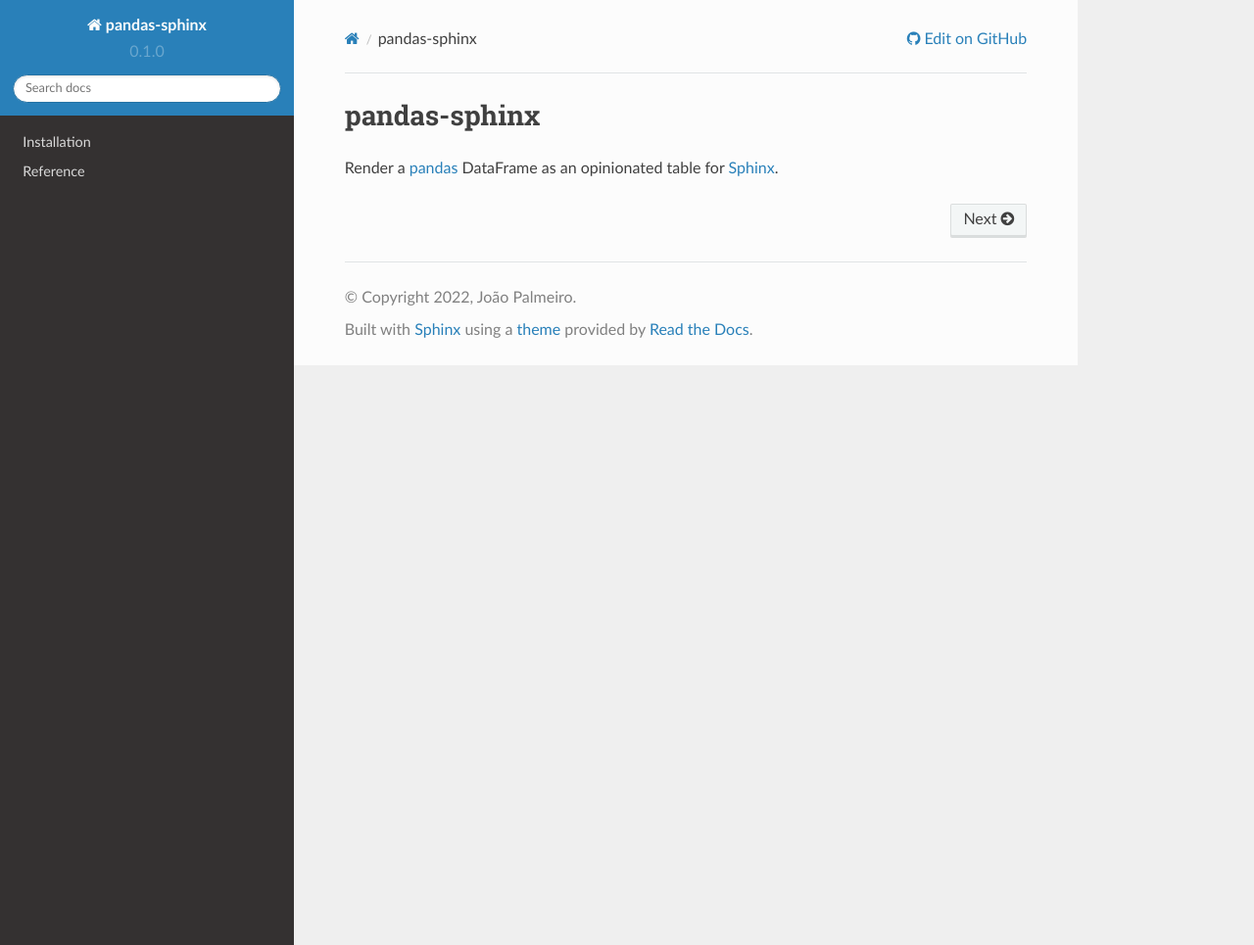
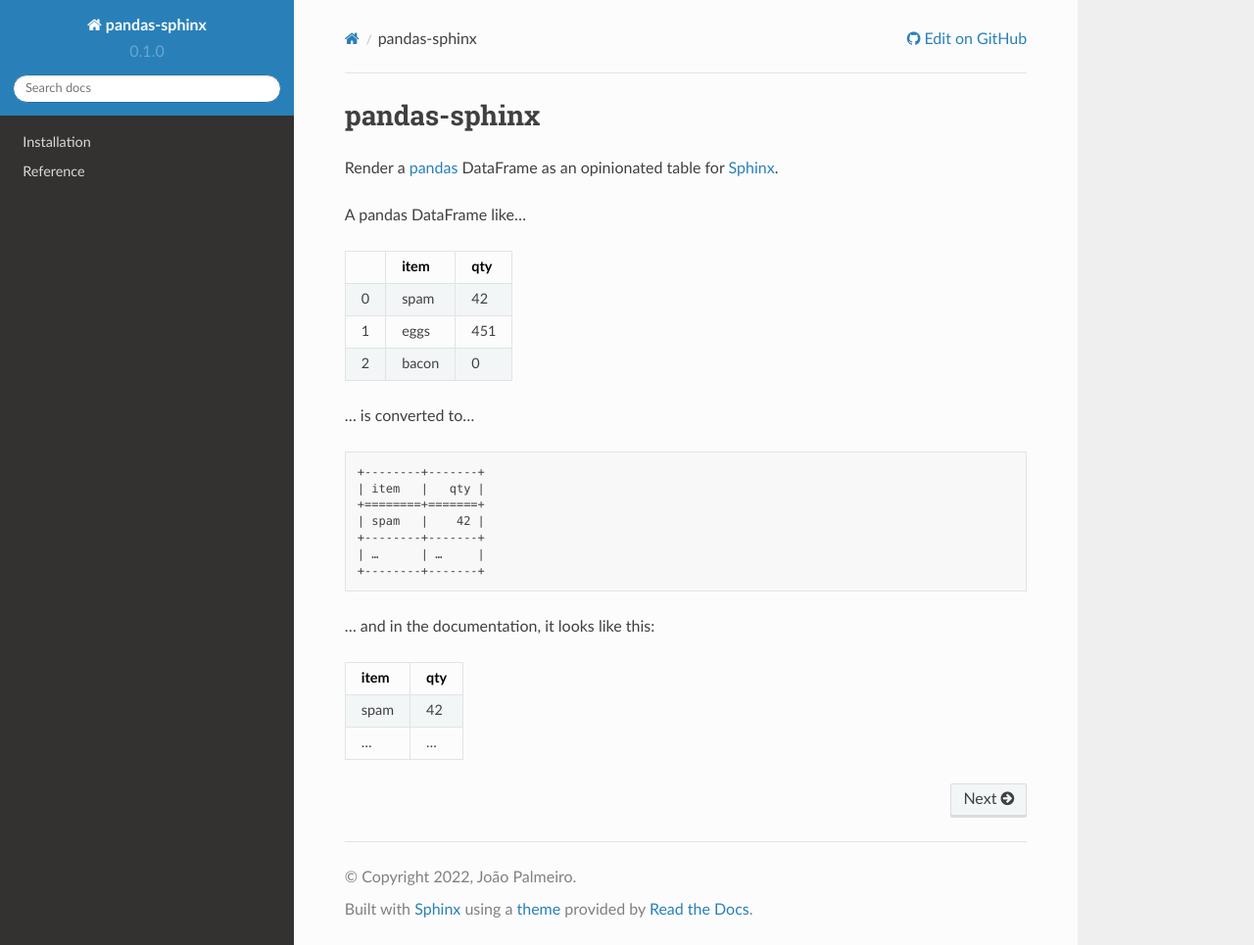
Before and after one commit to joaopalmeiro/pandas-sphinx, a Sphinx documentation site: the page built from docs/index.rst, in a window 1280 px wide and 965 px high. Shown: the whole window at 98% size. Built offline with Sphinx 7.4.7 and the Read the Docs theme 2.0.0, drawn with Linux system fonts in a browser that asks for light colours.

Commit message:
Closes #4

```diff
--- a/dev.py
+++ b/dev.py
@@ -14,6 +14,8 @@
     df = pd.DataFrame(
         [["spam", 42], ["eggs", 451], ["bacon", 0]], columns=["item", "qty"]
     )
+
+    print(df.to_markdown(tablefmt="grid"))
 
     formatted_df = to_sphinx(df)
 
--- a/docs/index.rst
+++ b/docs/index.rst
@@ -5,6 +5,40 @@
 Render a `pandas <https://pandas.pydata.org/>`_ DataFrame as an
 opinionated table for `Sphinx <https://www.sphinx-doc.org/>`_.
 
+A pandas DataFrame like…
+
++----+--------+-------+
+|    | item   | qty   |
++====+========+=======+
+| 0  | spam   | 42    |
++----+--------+-------+
+| 1  | eggs   | 451   |
++----+--------+-------+
+| 2  | bacon  | 0     |
++----+--------+-------+
+
+… is converted to…
+
+.. code::
+
+   +--------+-------+
+   | item   |   qty |
+   +========+=======+
+   | spam   |    42 |
+   +--------+-------+
+   | …      | …     |
+   +--------+-------+
+
+… and in the documentation, it looks like this:
+
++--------+-------+
+| item   | qty   |
++========+=======+
+| spam   | 42    |
++--------+-------+
+| …      | …     |
++--------+-------+
+
 .. toctree::
    :hidden:
    :maxdepth: 1
```
Also changed, not shown: README.md (+3 -0 lines), pandas_sphinx/__init__.py (+20 -0 lines).
